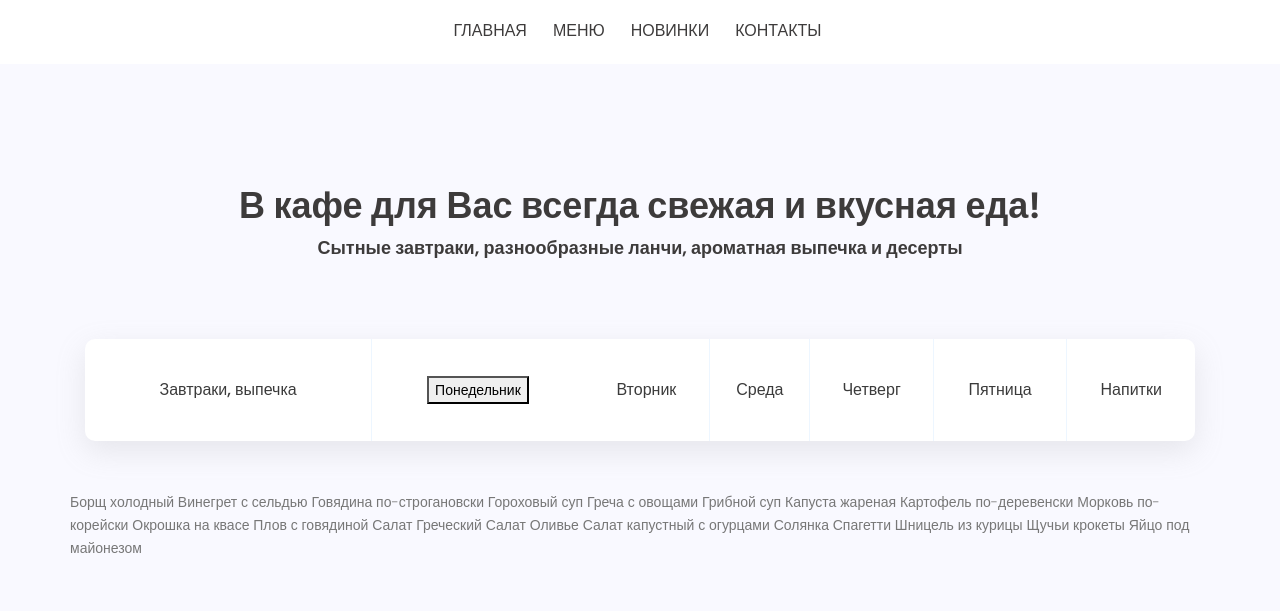
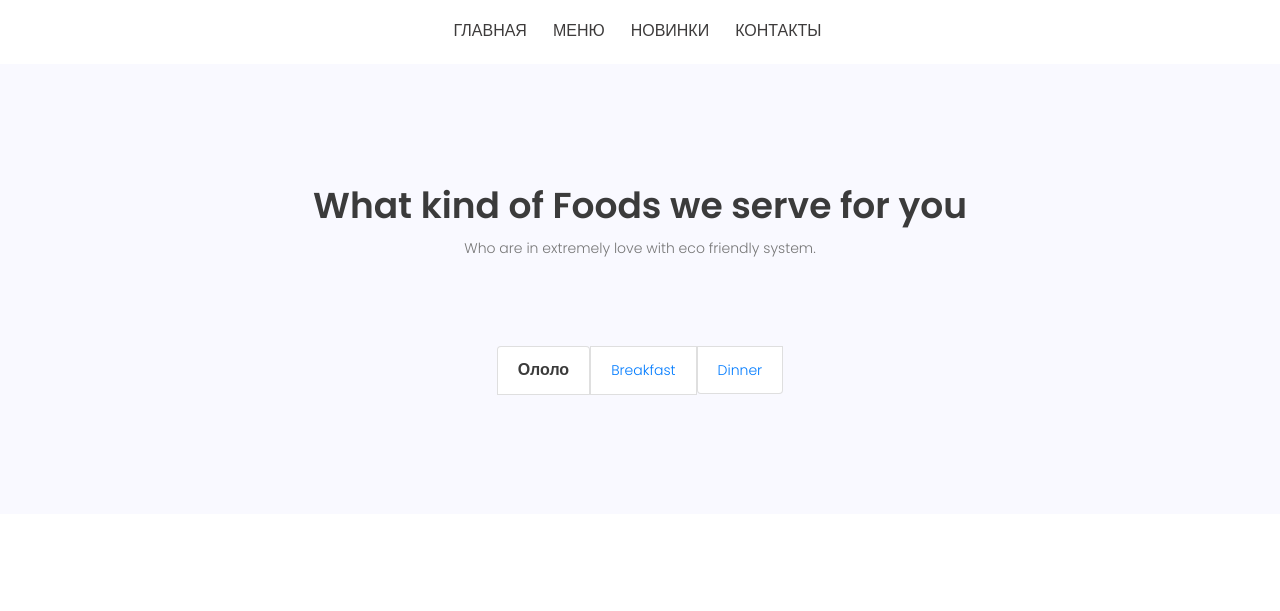
Before and after one commit to Cornholius/stolovaya, a Django app: page / in a window 1280 px wide. Shown: the part 281-892 px from the top of the page. After the commit the page ends 676 px from the top, so only its background shows below. Run offline with Django 3.2, Linux system fonts and the light colour scheme; data comes from the database, SQL or seed files in the repository; parts of the project's set-up code (start-up, migrations or seed data) failed here and were passed over; some libraries are stand-ins or nearby versions.

Commit message:
20.0729.0046
заменил меню, надо допилить

```diff
--- /dev/null
+++ b/main_app/static/css/menu.css
@@ -0,0 +1,9 @@
+.menu {
+	flex-direction: row;
+}
+
+.menu-text {
+    color: #3b3b3b;
+    font-size: 16px;
+    font-weight: 600;
+}
--- a/main_app/static/js/menu.js
+++ b/main_app/static/js/menu.js
@@ -1,6 +1,5 @@
 $(function () {
   $(".js-menu").click(function () {
-  alert("hhhhhhhhhhhhhhh"),
     const csrftoken = jQuery("[name=csrfmiddlewaretoken]").val();
 $.ajaxSetup({
     beforeSend: function(xhr, settings) {
--- a/main_app/templates/include/base.html
+++ b/main_app/templates/include/base.html
@@ -30,6 +30,8 @@
     <link rel="stylesheet" href="{% static 'css/animate.min.css' %}">
     <link rel="stylesheet" href="{% static 'css/owl.carousel.css' %}">
     <link rel="stylesheet" href="{% static 'css/main.css' %}">
+    <link rel="stylesheet" href="{% static 'css/menu.css' %}">
+    <link rel="stylesheet" href="{% static 'css/menu-text.css' %}">
 </head>
 <body>
 <header id="header">
--- a/main_app/templates/main/mainpage.html
+++ b/main_app/templates/main/mainpage.html
@@ -1,40 +1,90 @@
 {% extends 'include/base.html' %}
 {% load static %}
-<script src="{% static 'js/menu.js' %}"></script>
-<script src="{% static 'js/vendor/jquery-2.2.4.min.js' %}"></script>
 
 {% block content %}
 
 <!-- Start menu-area Area -->
+
+<!--<div class="row">-->
+<!--  <div class="col-4">-->
+<!--    <div class="list-group " id="list-tab" role="tablist">-->
+<!--      <a class="list-group-item list-group-item-action active" id="list-home-list" data-toggle="list" href="#list-home" role="tab" aria-controls="home">Home</a>-->
+<!--      <a class="list-group-item list-group-item-action" id="list-profile-list" data-toggle="list" href="#list-profile" role="tab" aria-controls="profile">Profile</a>-->
+<!--      <a class="list-group-item list-group-item-action" id="list-messages-list" data-toggle="list" href="#list-messages" role="tab" aria-controls="messages">Messages</a>-->
+<!--      <a class="list-group-item list-group-item-action" id="list-settings-list" data-toggle="list" href="#list-settings" role="tab" aria-controls="settings">Settings</a>-->
+<!--    </div>-->
+<!--  </div>-->
+<!--  <div class="col-8">-->
+<!--    <div class="tab-content" id="nav-tabContent">-->
+<!--      <div class="tab-pane fade show active" id="list-home" role="tabpanel" aria-labelledby="list-home-list"></div>-->
+<!--      <div class="tab-pane fade" id="list-profile" role="tabpanel" aria-labelledby="list-profile-list"></div>-->
+<!--      <div class="tab-pane fade" id="list-messages" role="tabpanel" aria-labelledby="list-messages-list">3232</div>-->
+<!--      <div class="tab-pane fade" id="list-settings" role="tabpanel" aria-labelledby="list-settings-list">3232</div>-->
+<!--    </div>-->
+<!--  </div>-->
+<!--</div>-->
 <section class="menu-area section-gap" id="menu">
                 <div class="container">
 					<div class="row d-flex justify-content-center">
-            <div class="menu-content pb-70 col-lg-9">
+						<div class="menu-content pb-70 col-lg-8">
 							<div class="title text-center">
-                    <h1 class="mb-10" style="color: #3d3b3b">В кафе для Вас всегда свежая и вкусная еда!</h1>
-                    <h4 class="mb-10" style="color: #3d3b3b">Сытные завтраки, разнообразные ланчи, ароматная выпечка и десерты</h4>
+								<h1 class="mb-10">What kind of Foods we serve for you</h1>
+								<p>Who are in extremely love with eco friendly system.</p>
 							</div>
 						</div>
 					</div>
 
-        <ul class="filter-wrap filters col-lg-12 no-padding">
-            <li>Завтраки, выпечка</li>
-            <button class=".js-menu" id="123" value="456">Понедельник</button>
-            <li>Вторник</li>
-            <li>Среда</li>
-            <li>Четверг</li>
-            <li>Пятница</li>
-            <li>Напитки</li>
-        </ul>
+                    <div class="list-group list-group-horizontal menu d-flex justify-content-center">
+                        <a class="list-group-item menu-text" id="list-home-list" data-toggle="list" href="#list-home" role="tab" aria-controls="home">Ололо</a>
+                        <a class="list-group-item" id="list-profile-list" data-toggle="list" href="#list-profile" role="tab" aria-controls="profile">Breakfast</a>
+                        <a class="list-group-item" id="list-messages-list" data-toggle="list" href="#list-messages" role="tab" aria-controls="messages">Dinner</a>
+                    </div>
 
-        <div class="filters-content">
-            <div class="row grid">
-                {% if Monday %}
-                {% for food in Monday %}
-                {{food.name}}
-                {% endfor%}
+                    <div class="tab-content">
+                        <div class="tab-pane fade" id="list-home" role="tabpanel" aria-labelledby="list-messages-list">
+                            <h4>Супы</h4>
+                            {% for food in Tuesday %}
+                            {% if food.category_id == 7 %}
+                            <div class="single-menu">
+                                <div class="title-wrap d-flex justify-content-between">
+                                    <h4>{{food.name}}, {{food.weight}}{{food.unit}}</h4><h4 class="price">{{food.price}}р.</h4>
+                                </div>
+                            </div>
                             {% endif %}
+                            {% endfor %}
+                            <h4>Горячие блюда</h4>
+                            {% for food in Tuesday %}
+                            {% if food.category_id == 8 %}
+                            <div class="single-menu">
+                                <div class="title-wrap d-flex justify-content-between">
+                                    <h4>{{food.name}}, {{food.weight}}{{food.unit}}</h4><h4 class="price">{{food.price}}р.</h4>
                                 </div>
+                            </div>
+                            {% endif %}
+                            {% endfor %}
+                            <h4>Гарниры</h4>
+                            {% for food in Tuesday %}
+                            {% if food.category_id == 9 %}
+                            <div class="single-menu">
+                                <div class="title-wrap d-flex justify-content-between">
+                                    <h4>{{food.name}}, {{food.weight}}{{food.unit}}</h4><h4 class="price">{{food.price}}р.</h4>
+                                </div>
+                            </div>
+                            {% endif %}
+                            {% endfor %}
+                            <h4>Салаты</h4>
+                            {% for food in Tuesday %}
+                            {% if food.category_id == 10 %}
+                            <div class="single-menu">
+                                <div class="title-wrap d-flex justify-content-between">
+                                    <h4>{{food.name}}, {{food.weight}}{{food.unit}}</h4><h4 class="price">{{food.price}}р.</h4>
+                                </div>
+                            </div>
+                            {% endif %}
+                            {% endfor %}
+                        </div>
+                        <div class="tab-pane fade" id="list-profile" role="tabpanel" aria-labelledby="list-messages-list">32345452</div>
+                        <div class="tab-pane fade" id="list-messages" role="tabpanel" aria-labelledby="list-messages-list">324564632</div>
                     </div>
 
                 </div>
--- a/main_app/views.py
+++ b/main_app/views.py
@@ -1,3 +1,4 @@
+from django.http import JsonResponse
 from django.shortcuts import render
 from django.views import View
 from django.views.generic import TemplateView
@@ -12,9 +13,10 @@
 class MainPage(TemplateView):
     template_name = 'main/mainpage.html'
 
-    # def get(self, request):
-    #     week = Weeks.objects.get(id=1)
-    #     return render(request, 'main/mainpage.html')
+    def get(self, request):
+        week = Weeks.objects.get(id=1)
+        return render(request, 'main/mainpage.html', {'Monday': week.days.get(day='Понедельник').food.all(),
+                                                      'Tuesday': week.days.get(day='Вторник').food.all()})
 
     def get_context_data(self, **kwargs):
         context = super(MainPage, self).get_context_data(**kwargs)
```
Lines whose indentation alone changed are shown as unchanged.
